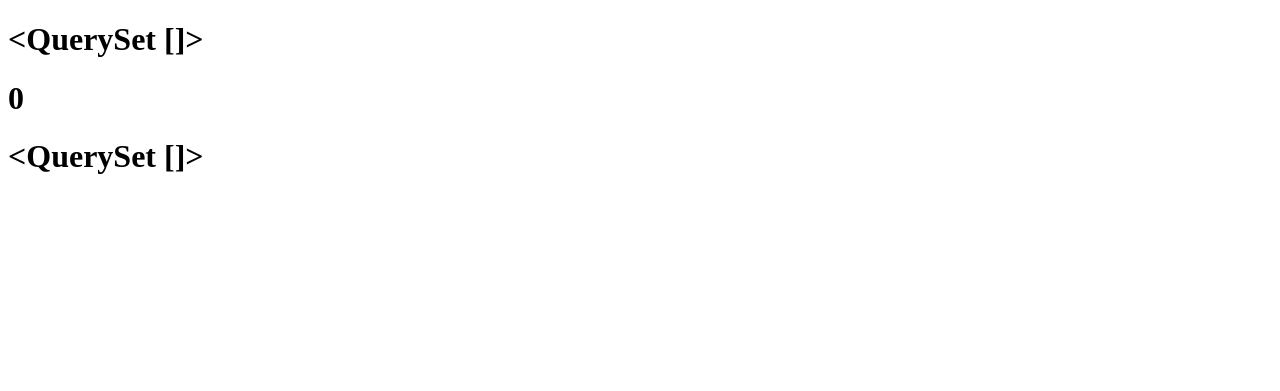
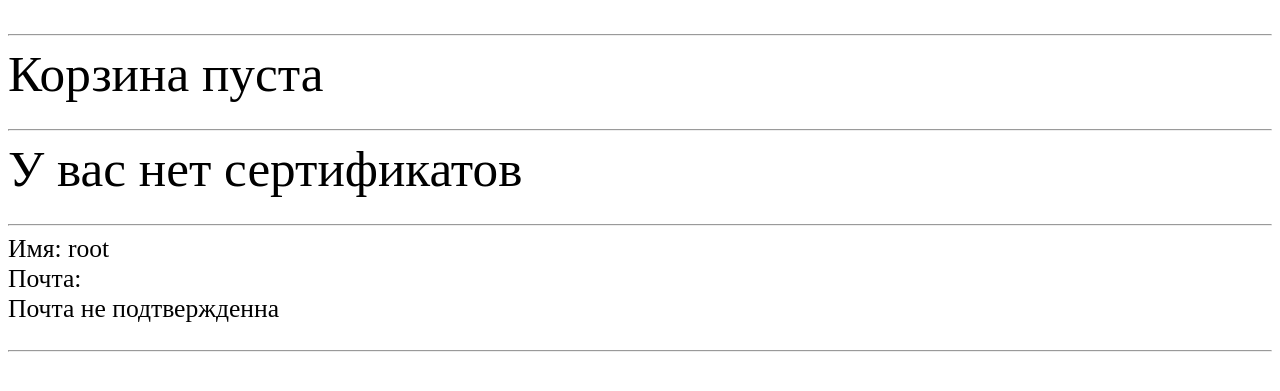
Before and after one commit to painkillergodsewostyanow/MYSELF-python_project_for_college, a Django app: page /user/profile in a window 1280 px wide. Shown: the top 391 px of the page. Run offline with Django 4.2, Linux system fonts and the light colour scheme; a user stored in the database is signed in; parts of the project's set-up code (start-up, migrations or seed data) failed here and were passed over.

Commit message:
Little fix + profile demo

```diff
--- a/myself-server/myself/store/templates/store/base.html
+++ b/myself-server/myself/store/templates/store/base.html
@@ -32,7 +32,7 @@
 		</nav>
 		<nav class="second_main_page_nav">
 			<a href="{% url 'store:catalog' %}">каталог</a>
-			<a href="{% url 'store:catalog_by_category' 1 %}">сумки</a>
+			<a href="{% url 'store:catalog_by_category' 4 %}">сумки</a>
 			<a href="{% url 'store:home' %}">myself</a>
 			<a href="{% url 'store:catalog_filters' 1 %}">мужчинам</a>
 			<a href="{% url 'store:catalog_filters' 2 %}">женщинам</a>
--- a/myself-server/myself/store/views.py
+++ b/myself-server/myself/store/views.py
@@ -32,11 +32,11 @@
         if category_id:
             queryset = queryset.filter(category_id=category_id)
 
-        return self.del_duplicate_by_name(queryset)
+        return self.del_duplicate_by_title(queryset)
 
     # TODO: плохая функция
     @staticmethod
-    def del_duplicate_by_name(queryset):
+    def del_duplicate_by_title(queryset):
         product_lst = []
         product_titles_lst = []
         for product in queryset:
--- a/myself-server/myself/user/models.py
+++ b/myself-server/myself/user/models.py
@@ -38,6 +38,16 @@
 
     def __str__(self):
         return f"Сертификат номер {self.pk} для {self.name_recipient}"
+
+    @staticmethod
+    def total_cost(user):
+        certificates = Certificate.objects.filter(user=user)
+        summ = 0
+        for certificate in certificates:
+            summ += certificate.value
+
+        return summ
+
 
     @staticmethod
     def get_certificate_by_user(user):
--- a/myself-server/myself/user/templates/user/profile.html
+++ b/myself-server/myself/user/templates/user/profile.html
@@ -5,8 +5,45 @@
     <title>Профиль</title>
 </head>
 <body>
-    <h1>{{basket}}</h1>
-    <h1>{{total_cost}}</h1>
-    <h1>{{certificate}}</h1>
+    <br>
+    <hr>
+    {% if basket %}
+    <div>
+        <span style="font-size:4vw">Корзина:</span>
+        {% for product in basket %}
+            <div style="font-size:2vw">Товар: {{product.product.title}}, Колличество: {{product.quantity}}</div>
+        {% endfor %}
+        <div style="font-size:2vw">Общая стоимость: {{total_basket_cost}}</div>
+    </div>
+    {% else %}
+    <div style="font-size:4vw">Корзина пуста</div>
+    {% endif %}
+    <br>
+    <hr>
+    {% if certificate %}
+    <div>
+        <span style="font-size:4vw">Сертификаты:</span>
+        {% for cert in certificate %}
+            <div style="font-size:2vw">Номинал: {{cert.value}}</div>
+            <div style="font-size:2vw">От: {{cert.email_payer}}</div>
+        {% endfor %}
+        <div style="font-size:2vw">Общий номинал: {{total_certificate_cost}}</div>
+    </div>
+    {% else %}
+    <div style="font-size:4vw">У вас нет сертификатов</div>
+    {% endif %}
+    <br>
+    <hr>
+    <div>
+        <div style="font-size:2vw">Имя: {{request.user.username}}</div>
+        <div style="font-size:2vw">Почта: {{request.user.email}}</div>
+        {% if request.user.is_email_verified %}
+        <div style="font-size:2vw" >Почта подтвержденна</div>
+        {% else %}
+        <div style="font-size:2vw" >Почта не подтвержденна</div>
+        {% endif %}
+    </div>
+    <br>
+    <hr>
 </body>
 </html>
--- a/myself-server/myself/user/views.py
+++ b/myself-server/myself/user/views.py
@@ -135,7 +135,7 @@
 
 
 def del_from_favorite(request, product_id):
-    favorite = Favorite.objects.get(id=Favorite.objects.get(product=product_id).pk)
+    favorite = Favorite.objects.get(id=Favorite.objects.get(product=product_id, user=request.user).pk)
     favorite.delete()
     return HttpResponseRedirect(request.META['HTTP_REFERER'])
 
@@ -144,8 +144,9 @@
 def profile(request):
     context = {
         'basket': Basket.objects.filter(user=request.user),
-        'total_cost': Basket.total_cost(request.user),
-        'certificate': Certificate.get_certificate_by_user(request.user)
+        'total_basket_cost': Basket.total_cost(request.user),
+        'certificate': Certificate.get_certificate_by_user(request.user),
+        'total_certificate_cost': Certificate.total_cost(request.user)
     }
 
     return render(request, 'user/profile.html', context)
@@ -204,5 +205,5 @@
 
 
 def basket_remove(request, basket_id):
-    Basket.objects.get(pk=basket_id).delete()
+    Basket.objects.get(pk=basket_id, user=request.user).delete()
     return HttpResponseRedirect(request.META['HTTP_REFERER'])
```
Also changed, not shown: myself-server/myself/media/product_images/2023/06/06/MP002XW00VWV_19198161_5_v3_2x.jpeg (added), myself-server/myself/media/product_images/2023/06/06/MP002XW00VWV_19207346_1_v4_2x.jpeg (added), myself-server/myself/media/product_images/2023/06/06/Rectangle_58.jpg (added), myself-server/myself/media/product_images/2023/06/06/Rectangle_60.png (added).
